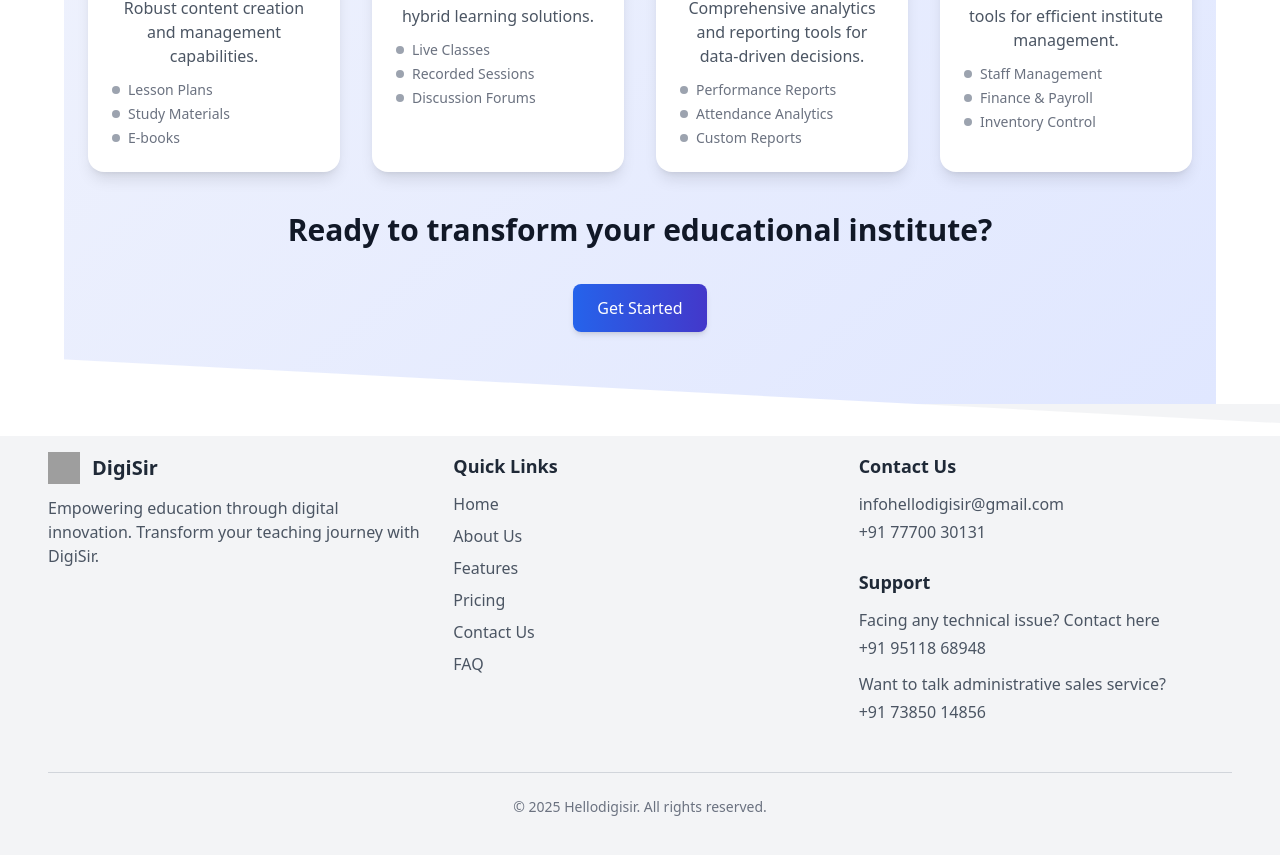
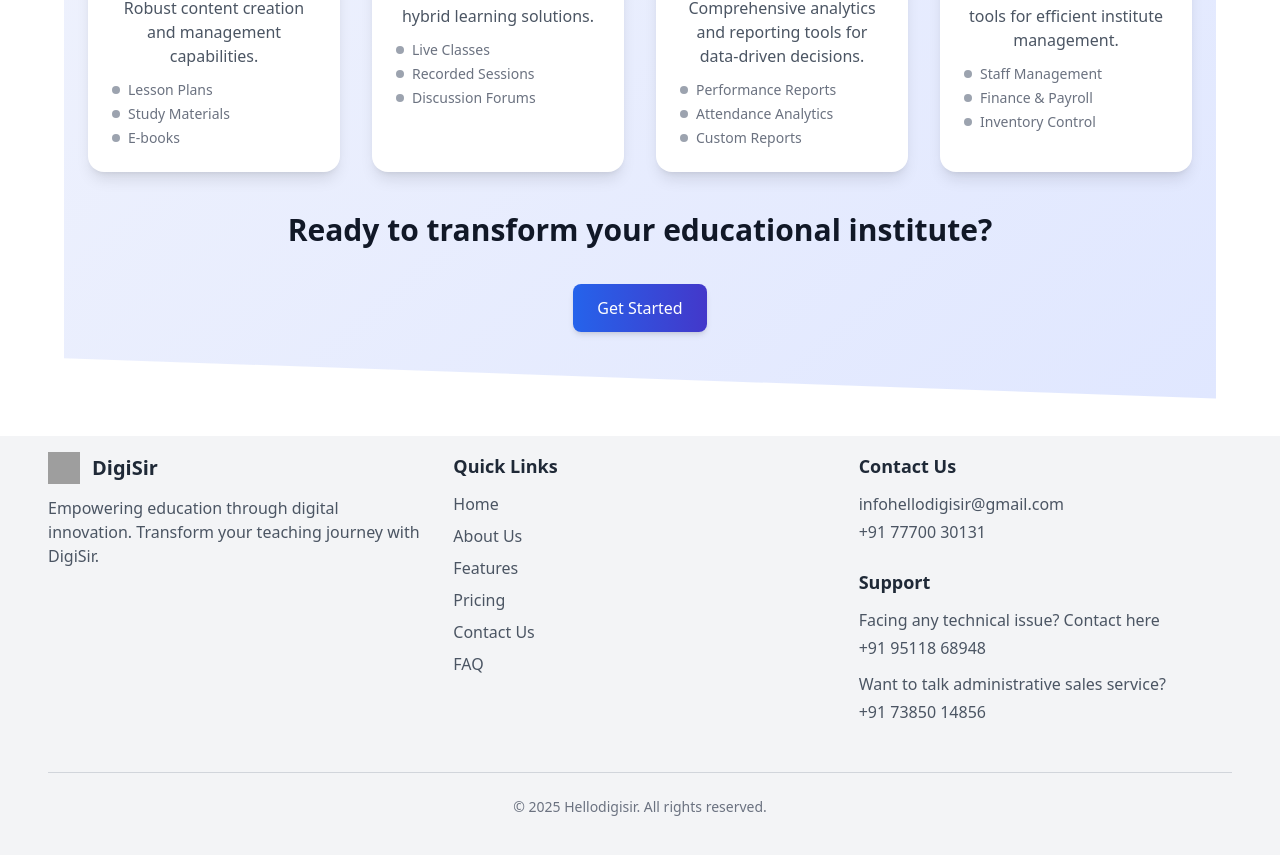
Before and after one commit to DarshK25/Hellodigisir, a React (Vite) app: page /features in a window 1280 px wide. Shown: the part 660-1515 px from the top of the page. Built offline with nearby package versions, Linux system fonts and the light colour scheme; grey boxes are pictures that could not be loaded.

Commit message:
updating

```diff
--- a/src/components/Features.jsx
+++ b/src/components/Features.jsx
@@ -103,9 +103,9 @@ const Features = () => {
         Get Started
       </button>
       <br></br><br></br>
-      <div className="absolute bottom-13 left-0 w-full h-20 overflow-hidden">
-        <div className="w-full h-full bg-white transform skew-y-3 origin-top-left"></div>
-      </div>
+        <div className="absolute bottom-15 left-0 w-full h-20 overflow-hidden">
+            <div className="w-full h-full bg-white transform skew-y-2 origin-top-left"></div>
+        </div>
     </div>
   );
 };
```
